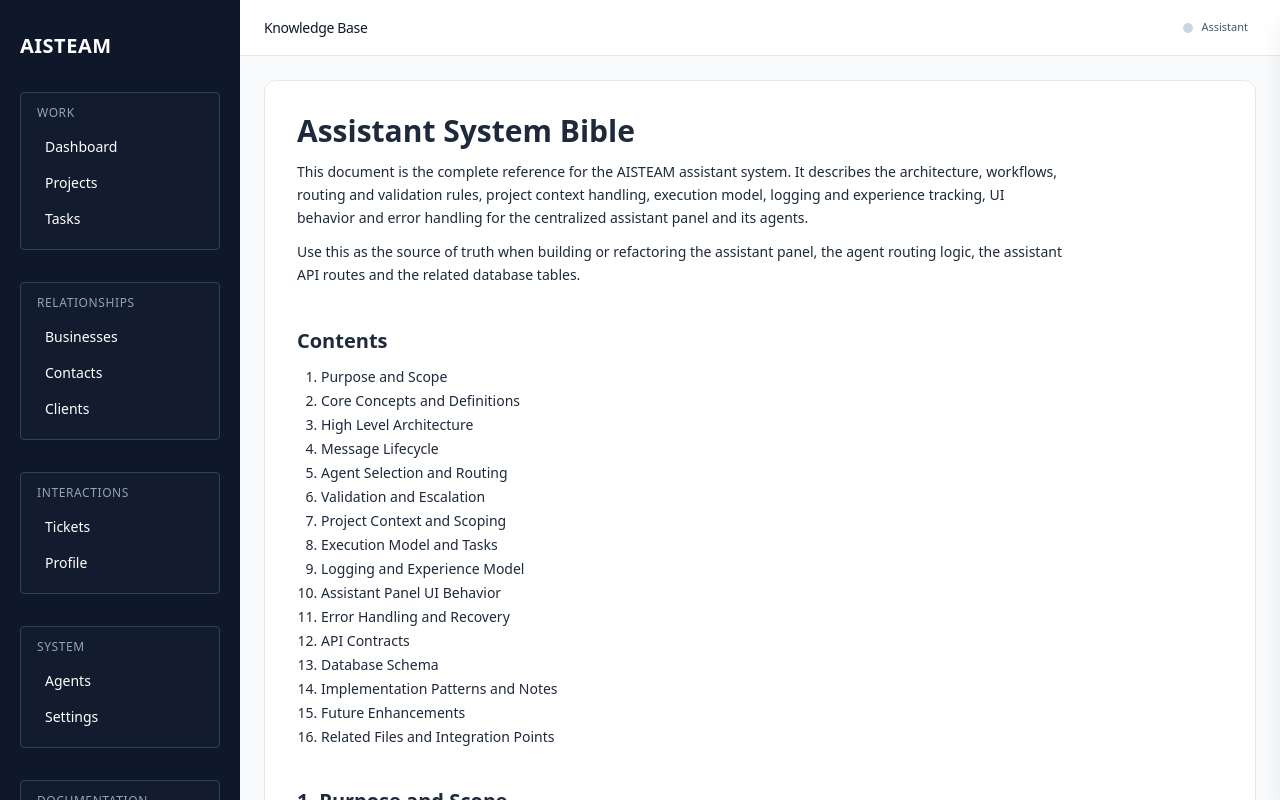
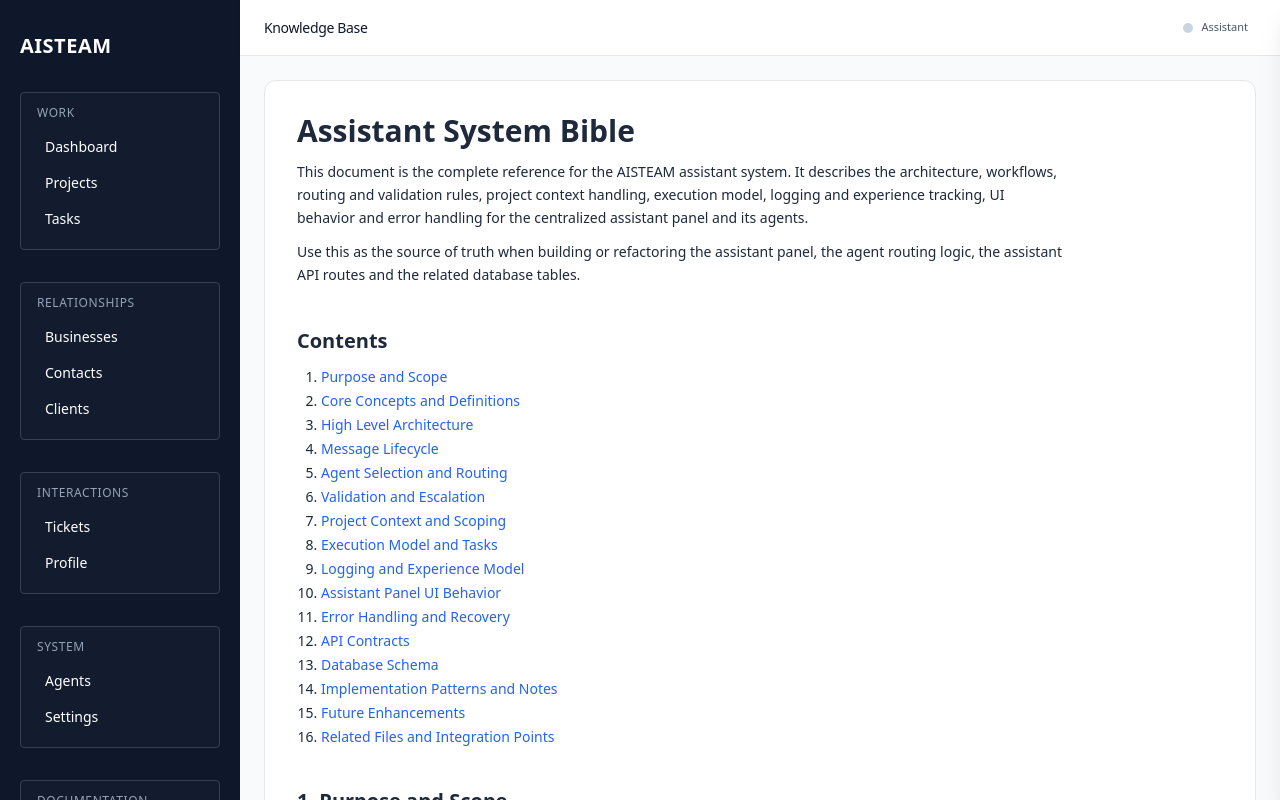
Before and after one commit to DIGITALSteamAI/aisteam, a Next.js app: page /kb/agents/workflow in a window 1280 px wide. Shown: the top 800 px of the page. Built offline with nearby package versions, Linux system fonts and the light colour scheme; no server answers.

Commit message:
Add anchor links to workflow page: Convert table of contents to clickable anchors, add IDs to all sections

```diff
--- a/app/kb/agents/workflow/page.tsx
+++ b/app/kb/agents/workflow/page.tsx
@@ -21,27 +21,91 @@
       <section className="space-y-3">
         <h2 className="text-xl font-semibold">Contents</h2>
         <ol className="list-decimal ml-6 text-sm space-y-1">
-          <li>Purpose and Scope</li>
-          <li>Core Concepts and Definitions</li>
-          <li>High Level Architecture</li>
-          <li>Message Lifecycle</li>
-          <li>Agent Selection and Routing</li>
-          <li>Validation and Escalation</li>
-          <li>Project Context and Scoping</li>
-          <li>Execution Model and Tasks</li>
-          <li>Logging and Experience Model</li>
-          <li>Assistant Panel UI Behavior</li>
-          <li>Error Handling and Recovery</li>
-          <li>API Contracts</li>
-          <li>Database Schema</li>
-          <li>Implementation Patterns and Notes</li>
-          <li>Future Enhancements</li>
-          <li>Related Files and Integration Points</li>
+          <li>
+            <a href="#purpose-and-scope" className="text-blue-600 hover:text-blue-800 hover:underline">
+              Purpose and Scope
+            </a>
+          </li>
+          <li>
+            <a href="#core-concepts-and-definitions" className="text-blue-600 hover:text-blue-800 hover:underline">
+              Core Concepts and Definitions
+            </a>
+          </li>
+          <li>
+            <a href="#high-level-architecture" className="text-blue-600 hover:text-blue-800 hover:underline">
+              High Level Architecture
+            </a>
+          </li>
+          <li>
+            <a href="#message-lifecycle" className="text-blue-600 hover:text-blue-800 hover:underline">
+              Message Lifecycle
+            </a>
+          </li>
+          <li>
+            <a href="#agent-selection-and-routing" className="text-blue-600 hover:text-blue-800 hover:underline">
+              Agent Selection and Routing
+            </a>
+          </li>
+          <li>
+            <a href="#validation-and-escalation" className="text-blue-600 hover:text-blue-800 hover:underline">
+              Validation and Escalation
+            </a>
+          </li>
+          <li>
+            <a href="#project-context-and-scoping" className="text-blue-600 hover:text-blue-800 hover:underline">
+              Project Context and Scoping
+            </a>
+          </li>
+          <li>
+            <a href="#execution-model-and-tasks" className="text-blue-600 hover:text-blue-800 hover:underline">
+              Execution Model and Tasks
+            </a>
+          </li>
+          <li>
+            <a href="#logging-and-experience-model" className="text-blue-600 hover:text-blue-800 hover:underline">
+              Logging and Experience Model
+            </a>
+          </li>
+          <li>
+            <a href="#assistant-panel-ui-behavior" className="text-blue-600 hover:text-blue-800 hover:underline">
+              Assistant Panel UI Behavior
+            </a>
+          </li>
+          <li>
+            <a href="#error-handling-and-recovery" className="text-blue-600 hover:text-blue-800 hover:underline">
+              Error Handling and Recovery
+            </a>
+          </li>
+          <li>
+            <a href="#api-contracts" className="text-blue-600 hover:text-blue-800 hover:underline">
+              API Contracts
+            </a>
+          </li>
+          <li>
+            <a href="#database-schema" className="text-blue-600 hover:text-blue-800 hover:underline">
+              Database Schema
+            </a>
+          </li>
+          <li>
+            <a href="#implementation-patterns-and-notes" className="text-blue-600 hover:text-blue-800 hover:underline">
+              Implementation Patterns and Notes
+            </a>
+          </li>
+          <li>
+            <a href="#future-enhancements" className="text-blue-600 hover:text-blue-800 hover:underline">
+              Future Enhancements
+            </a>
+          </li>
+          <li>
+            <a href="#related-files-and-integration-points" className="text-blue-600 hover:text-blue-800 hover:underline">
+              Related Files and Integration Points
+            </a>
+          </li>
         </ol>
       </section>
 
       {/* 1. Purpose and Scope */}
-      <section className="space-y-3">
+      <section id="purpose-and-scope" className="space-y-3 scroll-mt-8">
         <h2 className="text-xl font-semibold">1. Purpose and Scope</h2>
         <p className="text-sm leading-relaxed max-w-3xl">
           The assistant system in AISTEAM is the central intelligence that works across projects, tenants and panels.
@@ -59,7 +123,7 @@
       </section>
 
       {/* 2. Core Concepts and Definitions */}
-      <section className="space-y-3">
+      <section id="core-concepts-and-definitions" className="space-y-3 scroll-mt-8">
         <h2 className="text-xl font-semibold">2. Core Concepts and Definitions</h2>
         <p className="text-sm leading-relaxed max-w-3xl">
           The assistant system uses a few core concepts.
@@ -118,7 +182,7 @@
       </section>
 
       {/* 3. High Level Architecture */}
-      <section className="space-y-4">
+      <section id="high-level-architecture" className="space-y-4 scroll-mt-8">
         <h2 className="text-xl font-semibold">3. High Level Architecture</h2>
         <p className="text-sm leading-relaxed max-w-3xl">
           The assistant system sits between the front end assistant panel, the AI model, the Supabase database and any external platforms such as WordPress or WooCommerce.
@@ -145,7 +209,7 @@
       </section>
 
       {/* 4. Message Lifecycle */}
-      <section className="space-y-4">
+      <section id="message-lifecycle" className="space-y-4 scroll-mt-8">
         <h2 className="text-xl font-semibold">4. Message Lifecycle</h2>
         <p className="text-sm leading-relaxed max-w-3xl">
           Every user message in the assistant panel follows a structured lifecycle.
@@ -202,7 +266,7 @@
       </section>
 
       {/* 5. Agent Selection and Routing */}
-      <section className="space-y-4">
+      <section id="agent-selection-and-routing" className="space-y-4 scroll-mt-8">
         <h2 className="text-xl font-semibold">5. Agent Selection and Routing</h2>
         <p className="text-sm leading-relaxed max-w-3xl">
           The assistant panel lets the user select an active agent, but the Supervisor still has authority to override routing when it clearly leads to a better outcome.
@@ -308,7 +372,7 @@
       </section>
 
       {/* 6. Validation and Escalation */}
-      <section className="space-y-4">
+      <section id="validation-and-escalation" className="space-y-4 scroll-mt-8">
         <h2 className="text-xl font-semibold">6. Validation and Escalation</h2>
         <p className="text-sm leading-relaxed max-w-3xl">
           The assistant system has clear rules about when an agent can answer directly, when clarification is required and when escalation is needed.
@@ -345,7 +409,7 @@
       </section>
 
       {/* 7. Project Context and Scoping */}
-      <section className="space-y-4">
+      <section id="project-context-and-scoping" className="space-y-4 scroll-mt-8">
         <h2 className="text-xl font-semibold">7. Project Context and Scoping</h2>
         <p className="text-sm leading-relaxed max-w-3xl">
           The assistant must always know which project it is working on, or that it is in a cross project mode.
@@ -373,7 +437,7 @@
       </section>
 
       {/* 8. Execution Model and Tasks */}
-      <section className="space-y-4">
+      <section id="execution-model-and-tasks" className="space-y-4 scroll-mt-8">
         <h2 className="text-xl font-semibold">8. Execution Model and Tasks</h2>
         <p className="text-sm leading-relaxed max-w-3xl">
           Execution is the part where ideas become changes in external systems.
@@ -435,7 +499,7 @@
       </section>
 
       {/* 9. Logging and Experience Model */}
-      <section className="space-y-4">
+      <section id="logging-and-experience-model" className="space-y-4 scroll-mt-8">
         <h2 className="text-xl font-semibold">9. Logging and Experience Model</h2>
         <p className="text-sm leading-relaxed max-w-3xl">
           The assistant system must be observable.
@@ -492,7 +556,7 @@
       </section>
 
       {/* 10. Assistant Panel UI Behavior */}
-      <section className="space-y-4">
+      <section id="assistant-panel-ui-behavior" className="space-y-4 scroll-mt-8">
         <h2 className="text-xl font-semibold">10. Assistant Panel UI Behavior</h2>
         <p className="text-sm leading-relaxed max-w-3xl">
           The UI of the assistant panel is where users feel the system.
@@ -536,7 +600,7 @@
       </section>
 
       {/* 11. Error Handling and Recovery */}
-      <section className="space-y-4">
+      <section id="error-handling-and-recovery" className="space-y-4 scroll-mt-8">
         <h2 className="text-xl font-semibold">11. Error Handling and Recovery</h2>
         <p className="text-sm leading-relaxed max-w-3xl">
           Errors are inevitable. The system must handle them in a way that is safe and understandable.
@@ -570,7 +634,7 @@
       </section>
 
       {/* 12. API Contracts */}
-      <section className="space-y-4">
+      <section id="api-contracts" className="space-y-4 scroll-mt-8">
         <h2 className="text-xl font-semibold">12. API Contracts</h2>
         <p className="text-sm leading-relaxed max-w-3xl">
           The assistant system exposes at least two main API routes.
@@ -661,7 +725,7 @@
       </section>
 
       {/* 13. Database Schema */}
-      <section className="space-y-4">
+      <section id="database-schema" className="space-y-4 scroll-mt-8">
         <h2 className="text-xl font-semibold">13. Database Schema</h2>
         <p className="text-sm leading-relaxed max-w-3xl">
           The assistant system relies on a small set of tables that store conversations, messages, tasks and optional agent definitions.
@@ -722,7 +786,7 @@
       </section>
 
       {/* 14. Implementation Patterns and Notes */}
-      <section className="space-y-4">
+      <section id="implementation-patterns-and-notes" className="space-y-4 scroll-mt-8">
         <h2 className="text-xl font-semibold">14. Implementation Patterns and Notes</h2>
         <p className="text-sm leading-relaxed max-w-3xl">
           This section captures practical guidance for developers who work on the assistant system and its integration with the rest of AISTEAM.
@@ -759,7 +823,7 @@
       </section>
 
       {/* 15. Future Enhancements */}
-      <section className="space-y-4">
+      <section id="future-enhancements" className="space-y-4 scroll-mt-8">
         <h2 className="text-xl font-semibold">15. Future Enhancements</h2>
         <p className="text-sm leading-relaxed max-w-3xl">
           The current design is stable enough for first implementation.
@@ -789,7 +853,7 @@
       </section>
 
       {/* 16. Related Files and Integration Points */}
-      <section className="space-y-3">
+      <section id="related-files-and-integration-points" className="space-y-3 scroll-mt-8">
         <h2 className="text-xl font-semibold">16. Related Files and Integration Points</h2>
         <p className="text-sm leading-relaxed max-w-3xl">
           This is the quick map of where the assistant system lives in the codebase and database.
```
